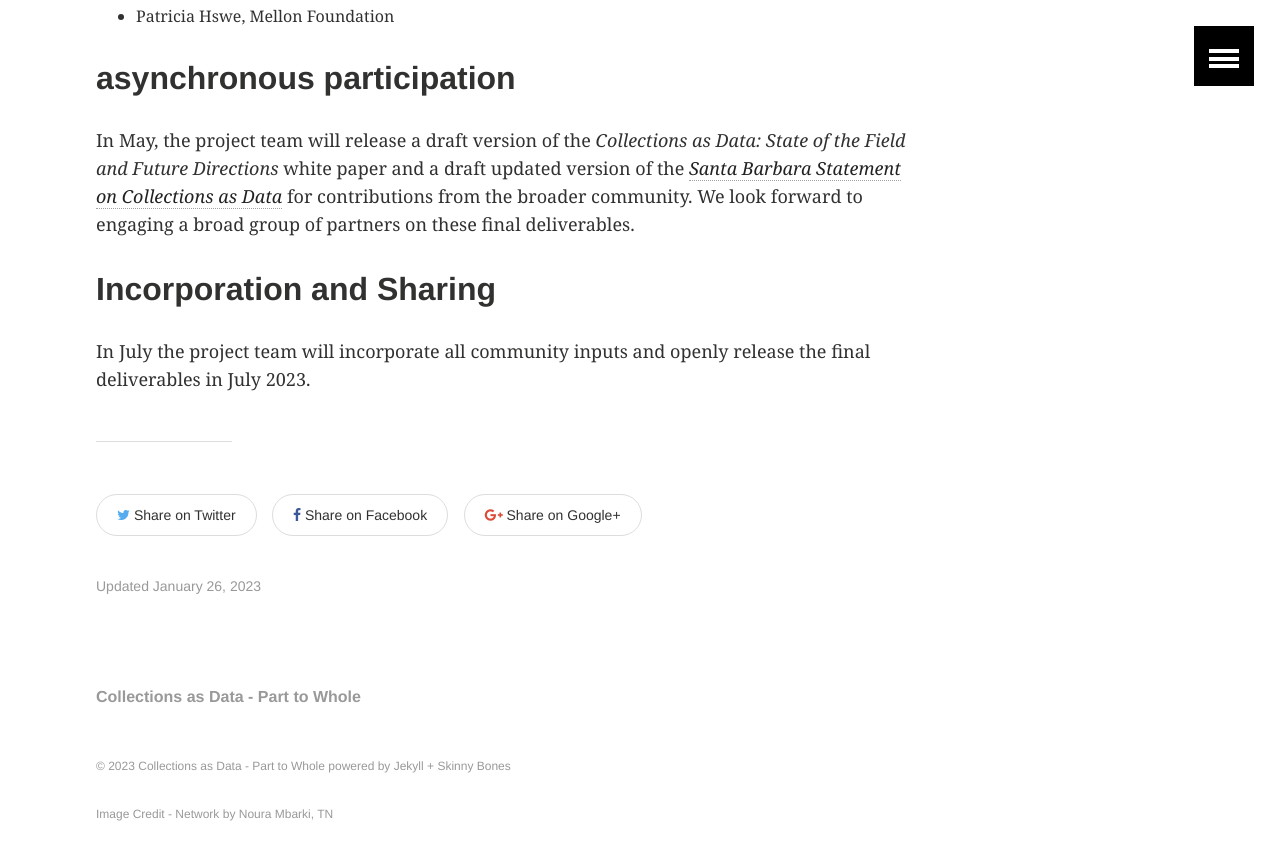
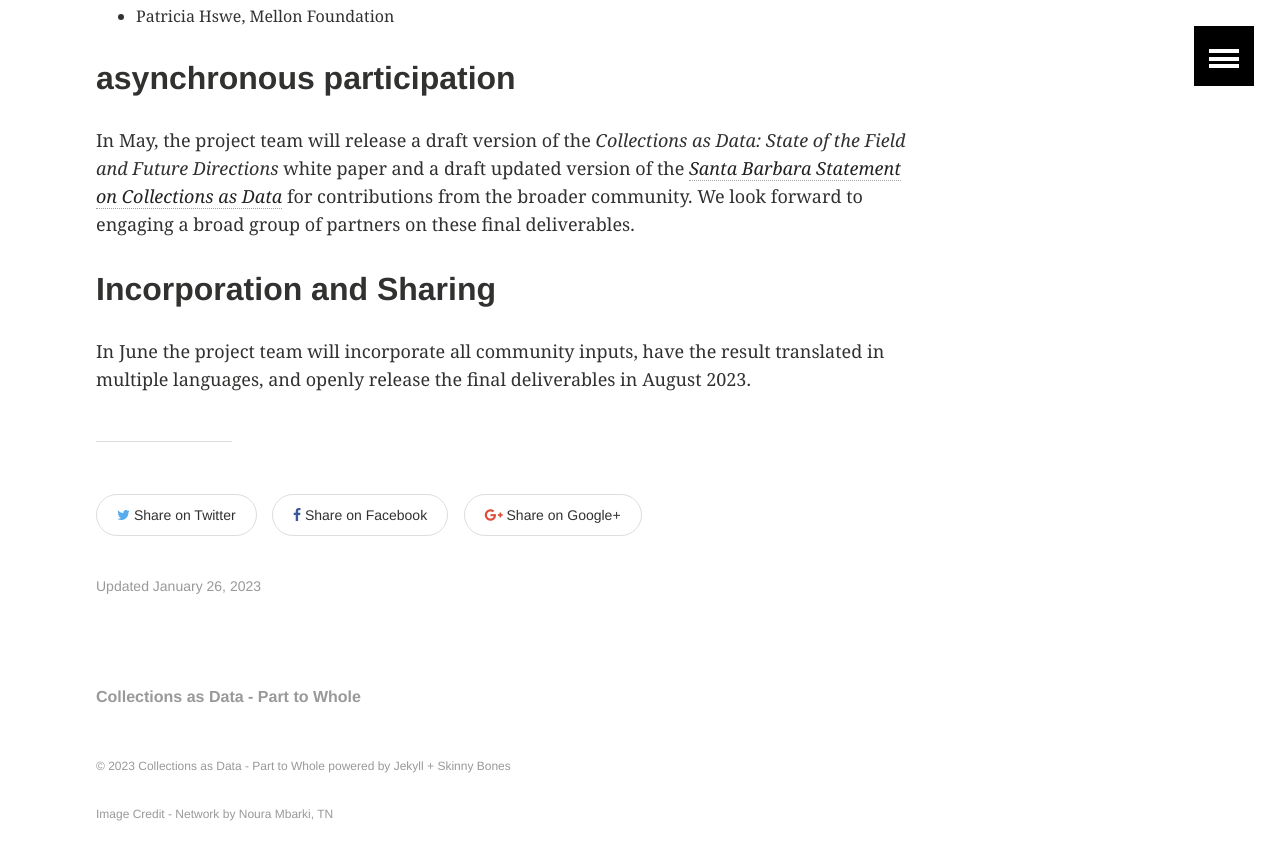
Before and after one commit to collectionsasdata/part2whole, a Jekyll site: the page built from _posts/2023-01-26-iac.markdown, in a window 1280 px wide and 900 px high, scrolled down 2879 px. Shown: the top 860 px of the window. Built offline with Jekyll 4.4.1, drawn with Linux system fonts in a browser that asks for light colours.

Commit message:
Update 2023-01-26-iac.markdown

```diff
--- a/_posts/2023-01-26-iac.markdown
+++ b/_posts/2023-01-26-iac.markdown
@@ -82,4 +82,4 @@ In May, the project team will release a draft version of the *Collections as Dat
 
 ## Incorporation and Sharing
 
-In July the project team will incorporate all community inputs and openly release the final deliverables in July 2023.
+In June the project team will incorporate all community inputs, have the result translated in multiple languages, and openly release the final deliverables in August 2023.
```
